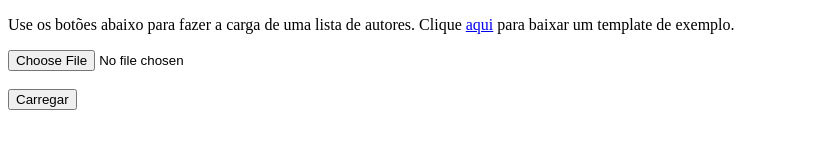
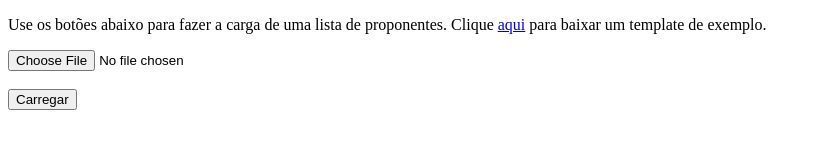
Before and after one commit to BPVirtual/bpvirtualchat, a website: page public/index.html in a window 1280 px wide. Shown: the whole page, without its empty margins (0-817 px from the left). Drawn offline with Linux system fonts and the light colour scheme.

Commit message:
Alteração de authors para proponentes
:)

```diff
--- a/public/index.html
+++ b/public/index.html
@@ -4,7 +4,7 @@
     <title>BPVirtualChat - Carga de massa de dados</title>
 </head>
 <body>
-    <p>Use os botões abaixo para fazer a carga de uma lista de autores.
+    <p>Use os botões abaixo para fazer a carga de uma lista de proponentes.
         Clique <a href="/template">aqui</a> para baixar um template de exemplo.</p>
     <form action="/" method="POST" encType="multipart/form-data">
         <input type="file" name="file" accept="*.csv" /><br/><br/>
```
